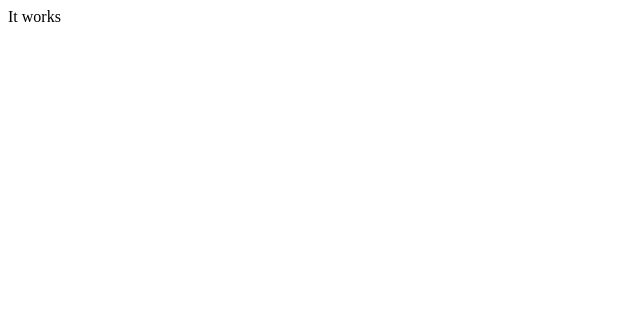
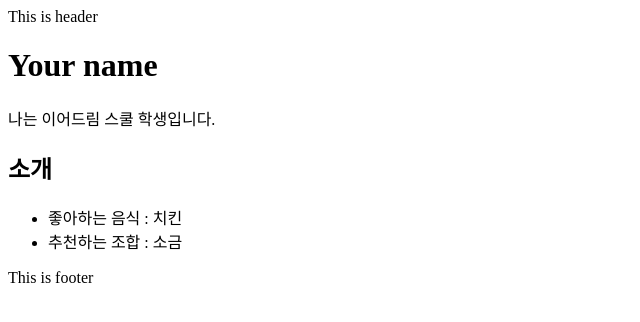
Before and after one commit to sksks7521/sksks7521.github.io, a plain HTML site: page index.html in a window 1280 px wide. Shown: the whole page, without its empty margins (0-640 px from the left). Drawn offline with Linux system fonts and the light colour scheme.

Commit message:
feat: add the body index.html

```diff
--- a/index.html
+++ b/index.html
@@ -5,5 +5,17 @@
 	    <title>My first Page</title>
 	    <meta name = "viewport", content="width=device-width, initial-scal=1.0"
 	    </head>
-    <body>It works</body>
+    <body>
+	    <header>This is header</header>
+	    <main class = "container">
+	    <h1> Your name</h1>
+	    <p> 나는 이어드림 스쿨 학생입니다.</p>
+	    <h2>소개</h2>
+	    <ul>
+		    <li> 좋아하는 음식 : 치킨</li>
+		    <li> 추천하는 조합 : 소금</li>
+	    <ul>
+	    </main>
+	    <footer> This is footer</footer>
+    </body>
 </html>
```
